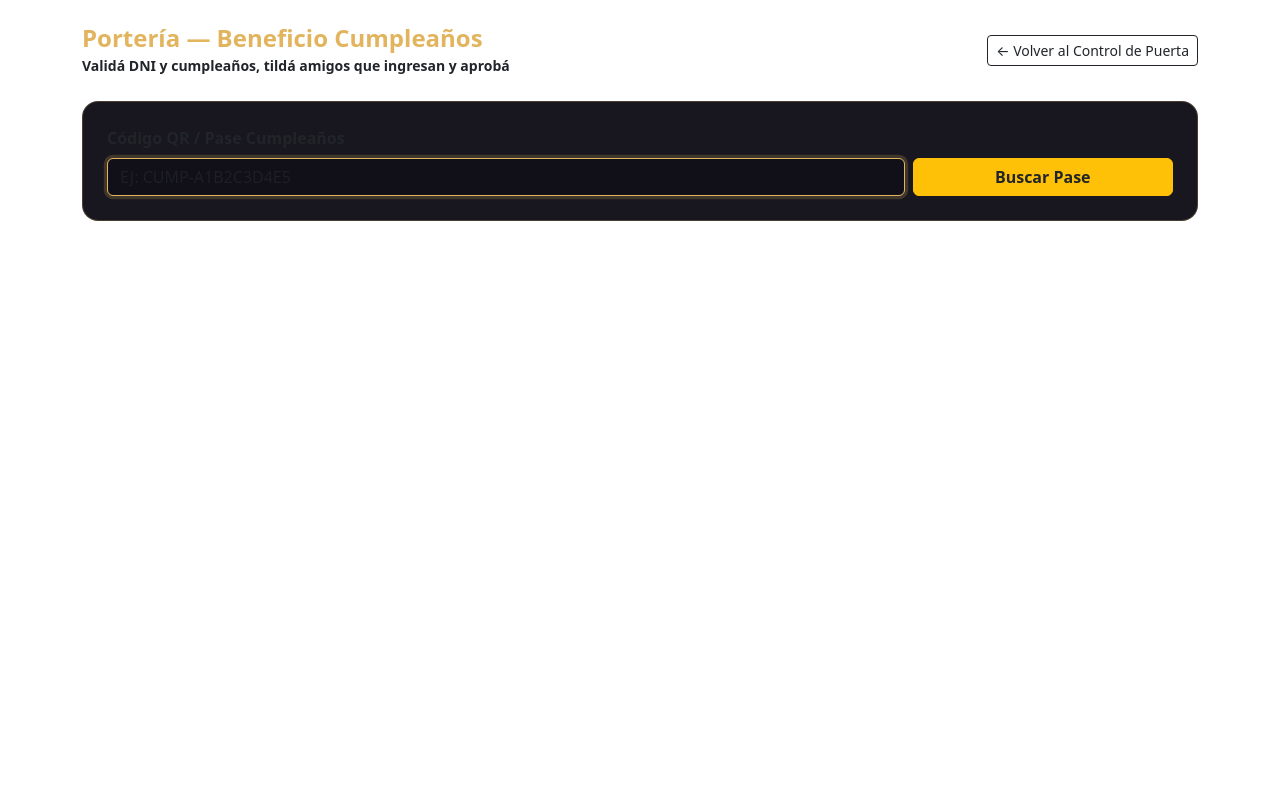
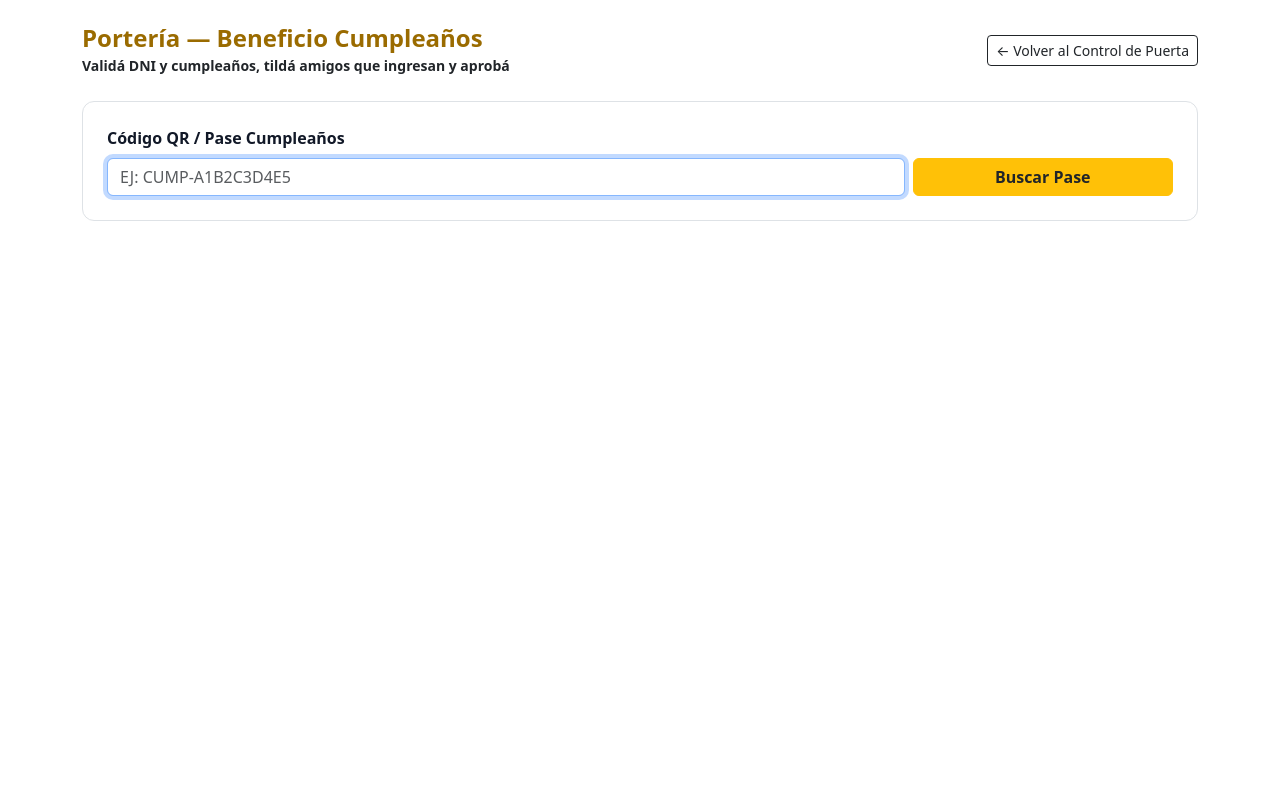
Before and after one commit to killerchipy723/casino_ticketjets, a Flask app: page /portero/cumpleanos in a window 1280 px wide. Run offline with Flask 3, Linux system fonts and the light colour scheme; the visitor is signed in with stand-in values (Sample User, id 1); parts of the project's set-up code (start-up, migrations or seed data) failed here and were passed over.

Commit message:
ok cumpleaños

```diff
--- a/static/css/portero_cumpleanos.css
+++ b/static/css/portero_cumpleanos.css
@@ -1,89 +1,37 @@
-:root {
-  --bg-dark: #0e0d12;
-  --bg-card: #18161f;
-  --accent-gold: #e2b45d;
-  --accent-warm: #c86432;
-  --text-main: #f6f3ec;
-  --text-muted: #b8b0c4;
-}
-
-body {
-  background-color: var(--bg-dark);
-  color: var(--text-main);
-  min-height: 100vh;
+body,
+.card-portero,
+.amigo-item,
+.form-label,
+.form-check-label {
+  color: #111827 !important;
 }
 
 .card-portero {
-  background-color: var(--bg-card);
-  border: 1px solid rgba(226, 180, 93, 0.25);
-  border-radius: 16px;
+  background-color: #ffffff;
+  border: 1px solid #dee2e6;
+  border-radius: 12px;
 }
 
-.text-gold {
-  color: var(--accent-gold) !important;
+.amigo-item {
+  background-color: #f8f9fa;
+  border: 1px solid #e5e7eb;
+  border-radius: 8px;
+  padding: 10px 14px;
 }
 
-.text-muted-custom {
-  color: var(--text-muted) !important;
+/* Dorado oscuro legible sobre fondo blanco */
+.text-gold {
+  color: #9a6b00 !important;
 }
 
 .btn-aprobar {
-  background: linear-gradient(135deg, #28a745, #198754);
-  color: #fff;
+  background-color: #198754;
+  color: #ffffff;
   font-weight: 700;
   border: none;
 }
 
 .btn-aprobar:hover {
-  opacity: 0.92;
-  color: #fff;
+  background-color: #157347;
+  color: #ffffff;
 }
-
-.form-control {
-  background-color: #110f17;
-  border-color: rgba(255, 255, 255, 0.14);
-  color: var(--text-main);
-}
-
-.form-control:focus {
-  background-color: #110f17;
-  border-color: var(--accent-gold);
-  color: var(--text-main);
-  box-shadow: 0 0 0 0.2rem rgba(226, 180, 93, 0.2);
-}
-
-.amigo-item {
-  background-color: #121018;
-  border: 1px solid rgba(255, 255, 255, 0.12);
-  border-radius: 10px;
-  padding: 10px 14px;
-}
-
-/* Alto contraste para nombres y etiquetas en la lista */
-.amigo-item .form-check-label,
-.amigo-item .form-check-label strong,
-.nombre-amigo-texto {
-  color: #f6f3ec !important;
-  opacity: 1 !important;
-}
-
-.dni-amigo-texto {
-  color: #b8b0c4 !important;
-  opacity: 1 !important;
-}
-
-.amigo-item .form-check-input {
-  background-color: #1d1a26;
-  border: 1.5px solid #e2b45d;
-  cursor: pointer;
-}
-
-.amigo-item .form-check-input:checked {
-  background-color: #e2b45d;
-  border-color: #e2b45d;
-}
-
-.amigo-item .form-check-input:disabled {
-  opacity: 0.75;
-  cursor: not-allowed;
-}
```
